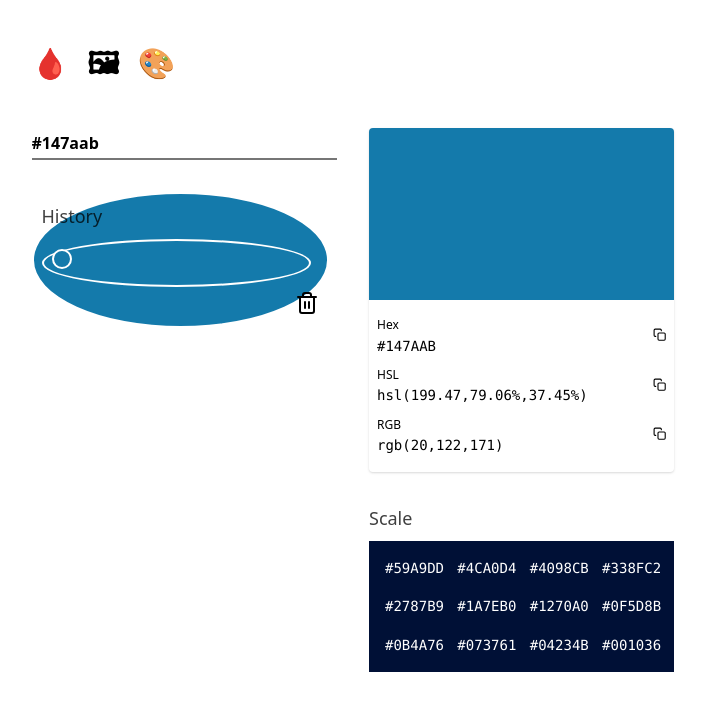
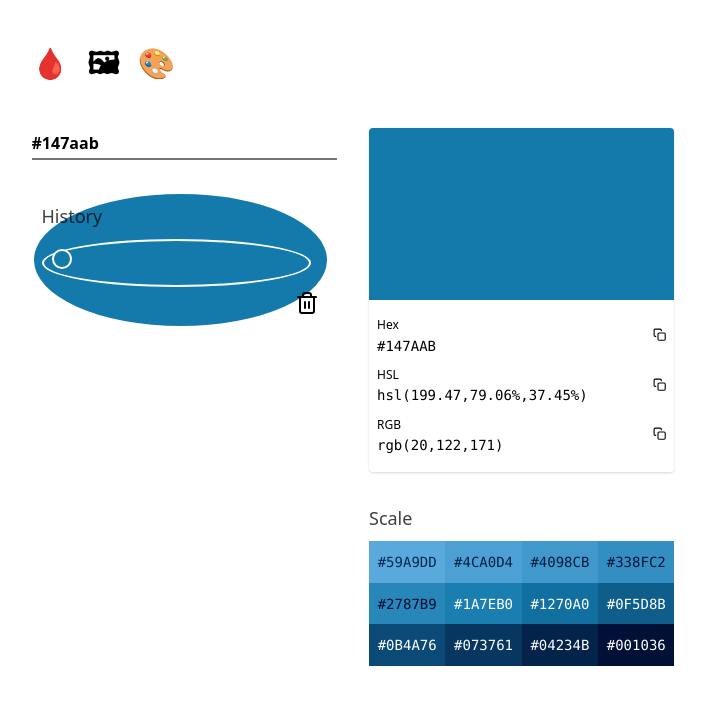
Before and after one commit to charliewilco/xpw, a Next.js app: page / in a window 1280 px wide. Shown: the top 710 px of the page, without its empty margins (287-992 px from the left). Built offline with nearby package versions, Linux system fonts and the light colour scheme.

Commit message:
updating deps

```diff
--- a/src/components/scale.tsx
+++ b/src/components/scale.tsx
@@ -1,24 +1,4 @@
 import { getTextColorFromCurrent } from "./utils";
-
-const ScaleBlock = ({ color }: { color: string }) => (
-  <div>
-    <span>{color.toUpperCase()}</span>
-    <style jsx>{`
-      div {
-        flex: 120px;
-        background-color: ${color};
-        padding: 0.5rem;
-        text-align: center;
-      }
-
-      span {
-        font-size: 0.875rem;
-        font-family: var(--monospace);
-        color: ${getTextColorFromCurrent(color)};
-      }
-    `}</style>
-  </div>
-);
 
 interface IScaleProps {
   colors: string[];
@@ -28,21 +8,42 @@ export const Scale = ({ colors }: IScaleProps) => {
   return (
     <section>
       <h3 className="widget-title">Scale</h3>
-      <div>
+      <div className="grid">
         {colors.map((color, i) => (
-          <ScaleBlock color={color} key={i} />
+          <div
+            className="block"
+            style={{
+              background: color,
+            }}
+            key={i}
+          >
+            <span style={{ color: getTextColorFromCurrent(color) }}>
+              {color.toUpperCase()}
+            </span>
+          </div>
         ))}
       </div>
       <style jsx>{`
-        div {
+        .grid {
           --columns: 2;
           display: grid;
           grid-template-columns: repeat(var(--columns), minmax(0, 1fr));
           width: 100%;
         }
 
+        .block {
+          flex: 120px;
+          padding: 0.5rem;
+          text-align: center;
+        }
+
+        span {
+          font-size: 0.875rem;
+          font-family: var(--monospace);
+        }
+
         @media (min-width: 500px) {
-          div {
+          .grid {
             --columns: 4;
           }
         }
```
Also changed, not shown: package.json (+11 -10 lines), 1 other file (tests, documents, lock files or other folders).
